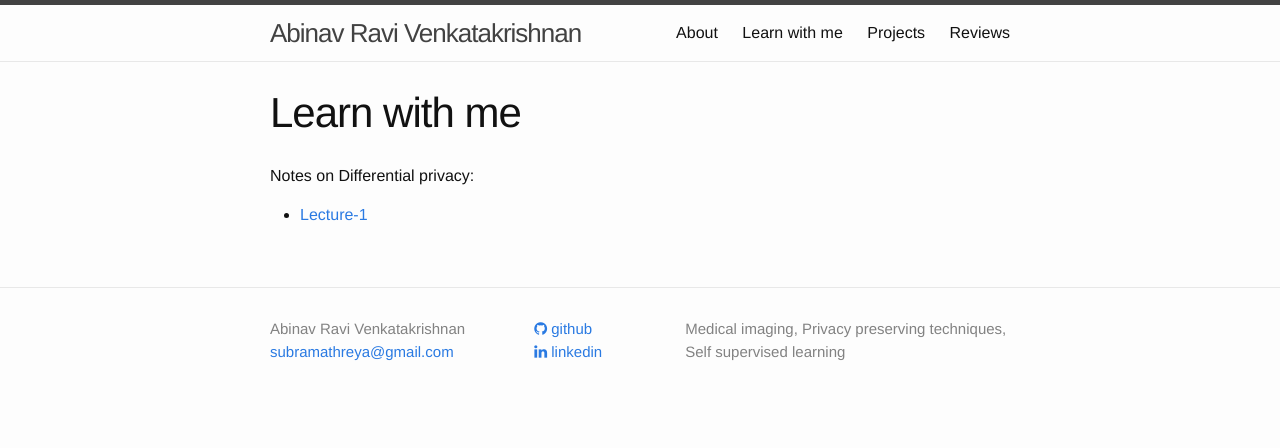
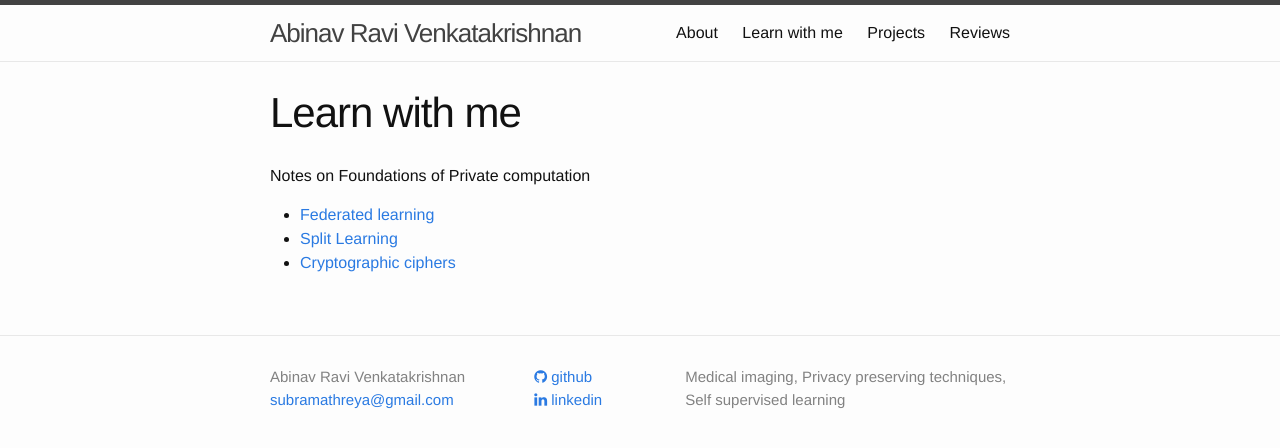
Before and after one commit to AbinavRavi/AbinavRavi.github.io, a Jekyll site: the page built from learn.md, in a window 1280 px wide. Shown: the top 448 px of the page. Built offline with Jekyll 4.4.1, drawn with Linux system fonts in a browser that asks for light colours; nearby versions of some CDN libraries.

Commit message:
updated learn with me page

```diff
--- a/learn.md
+++ b/learn.md
@@ -4,5 +4,7 @@ title: Learn with me
 permalink: /learn/
 ---
 
-Notes on Differential privacy:
-* [Lecture-1](https://abinavravi.github.io/machine/learning,/differential/privacy/2020/11/22/DP_L1.html)
+Notes on Foundations of Private computation
+* [Federated learning](https://abinavravi.github.io/machine/learning/2021/03/21/FL-OM.html)
+* [Split Learning](https://abinavravi.github.io/machine/learning/2021/03/28/Split-Learning.html)
+* [Cryptographic ciphers](https://abinavravi.github.io/machine/learning/2021/04/05/Cryptographic-ciphers.html)
```
